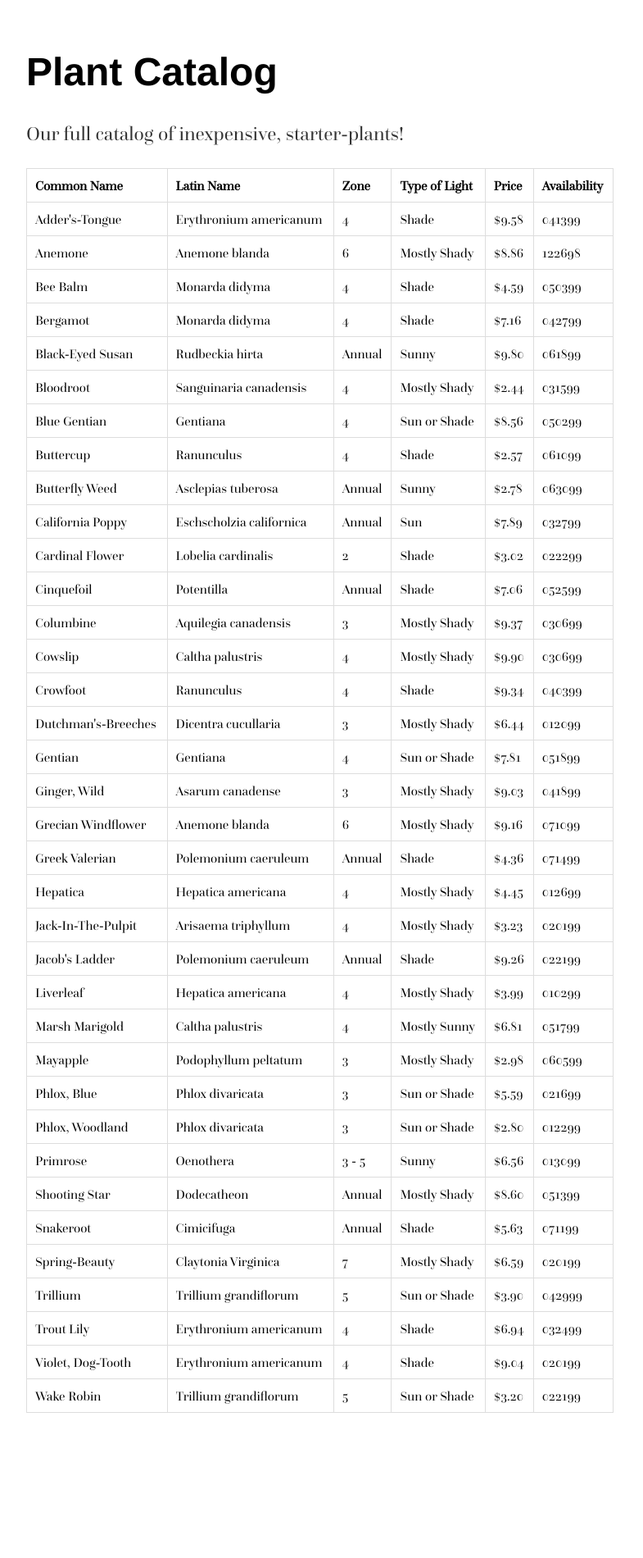
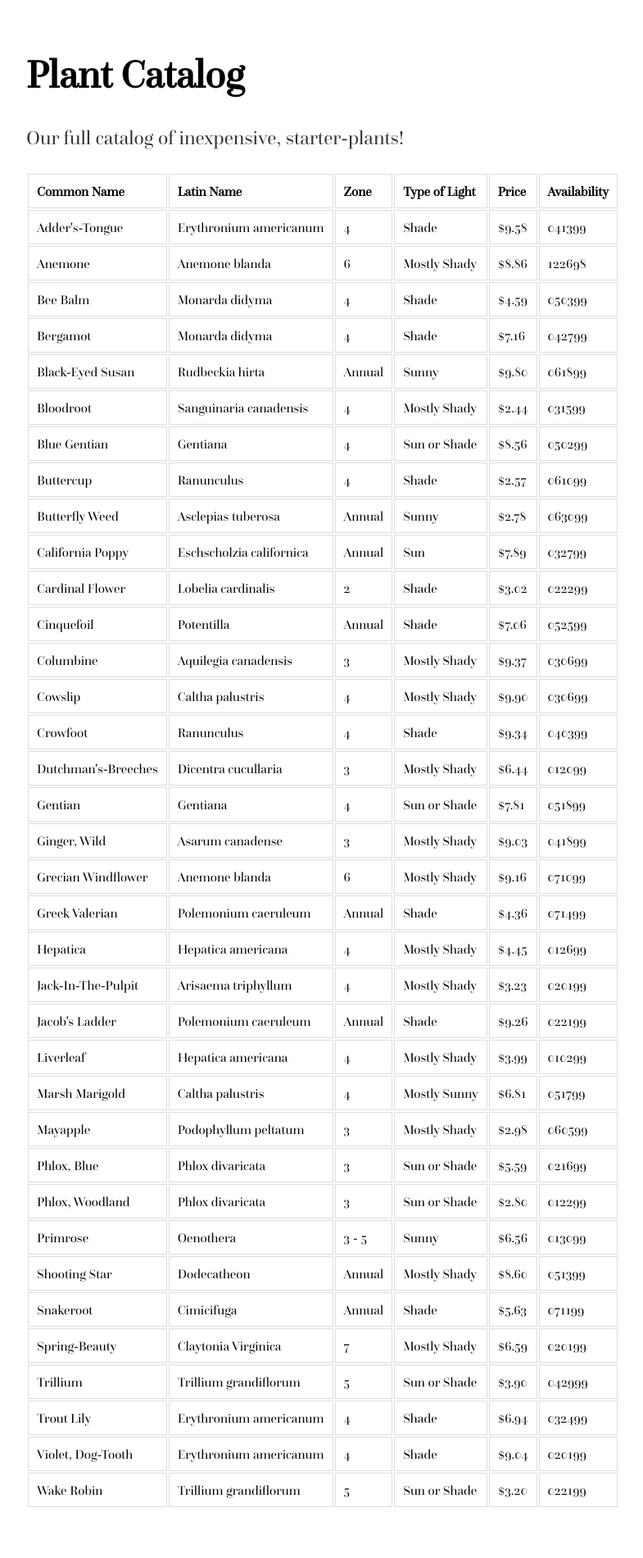
Before and after one commit to annabellamelvin/annabellamelvin.github.io, a Jekyll site: the page assignments/plantcatalog.html, which Jekyll copies as it is, in a window 1280 px wide. Shown: the whole page at 82% size, without its empty margins (160-945 px from the left). Built offline with Jekyll 4.4.1, drawn with Linux system fonts in a browser that asks for light colours; before the commit the page ends 1783 px from its top, so only the background shows below that.

Commit message:
Update plantcatalog.html

```diff
--- a/assignments/plantcatalog.html
+++ b/assignments/plantcatalog.html
@@ -18,12 +18,7 @@
 
                         }
 
-                        table {
-                        border-collapse: collapse;
-                        width: 80%;
-                        }
-
-                       p, td {
+                       h1, p, td {
                        font-family:QuestaGrandeRegular;
                        }
 
```
